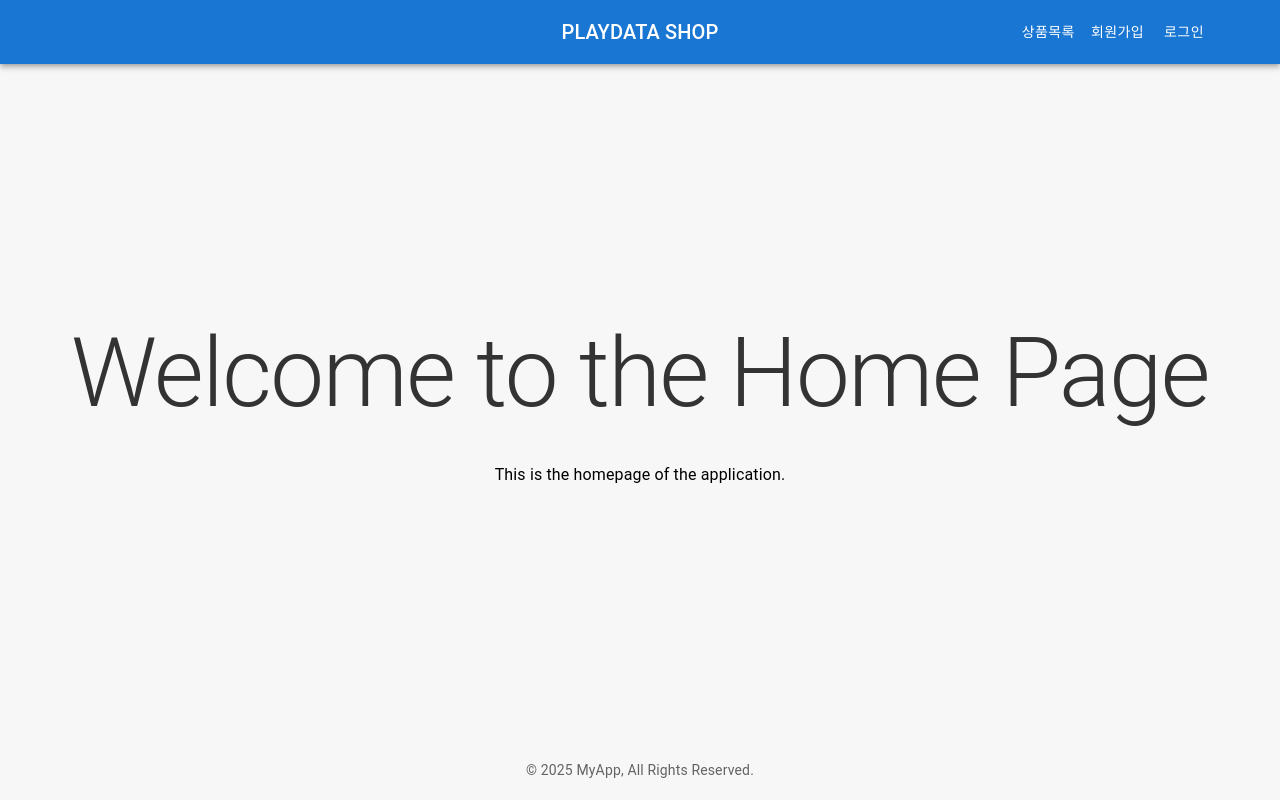
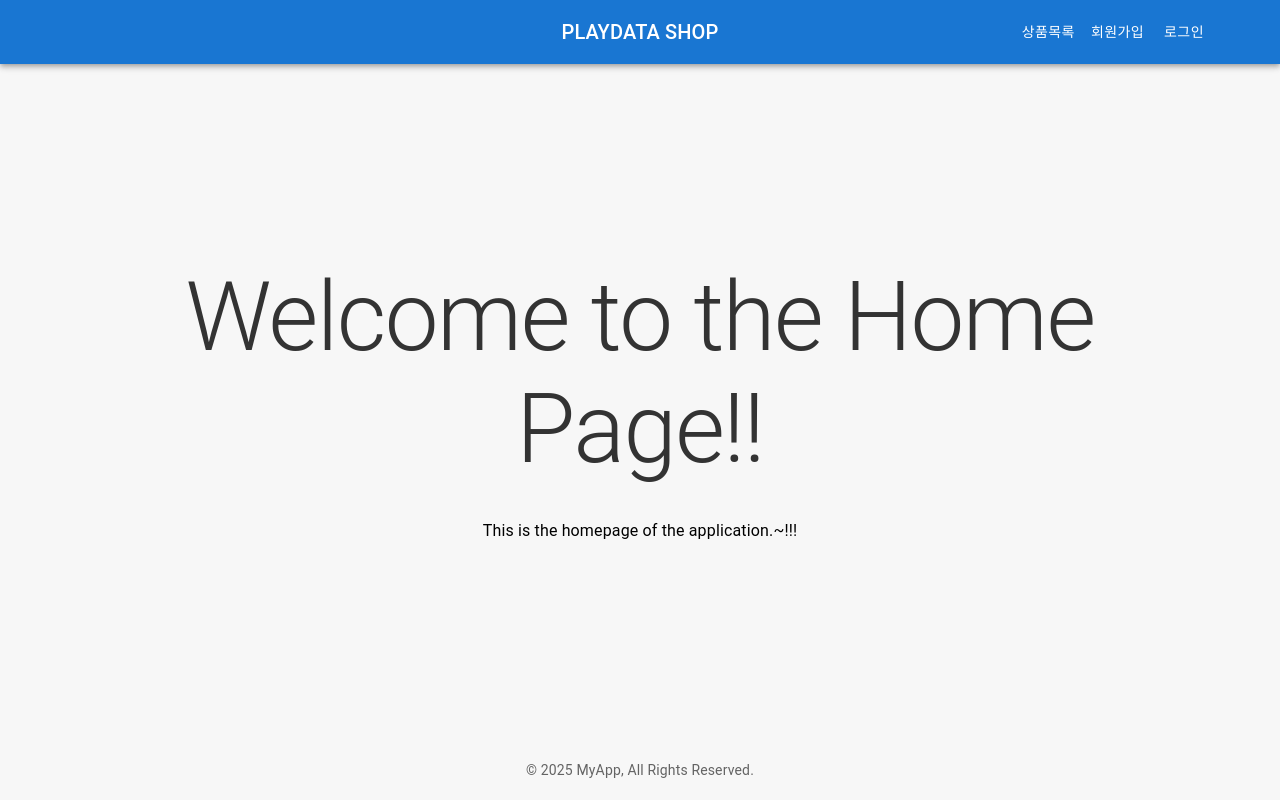
Before and after one commit to Meow-nyang/orderservice_front, a React (Vite) app: page / in a window 1280 px wide. Built offline with nearby package versions, Linux system fonts and the light colour scheme.

Commit message:
Home.jsx 변경

```diff
--- a/src/components/Home.jsx
+++ b/src/components/Home.jsx
@@ -5,10 +5,10 @@ const Home = () => {
   return (
     <Container>
       <Typography variant='h1' align='center' gutterBottom>
-        Welcome to the Home Page
+        Welcome to the Home Page!!
       </Typography>
       <Typography variant='body1' align='center'>
-        This is the homepage of the application.
+        This is the homepage of the application.~!!!
       </Typography>
     </Container>
   );
```
